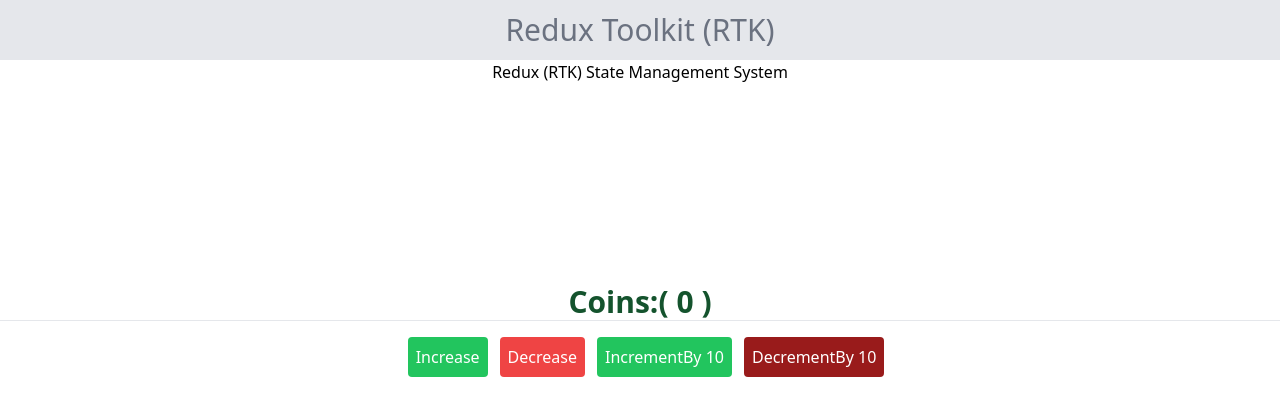
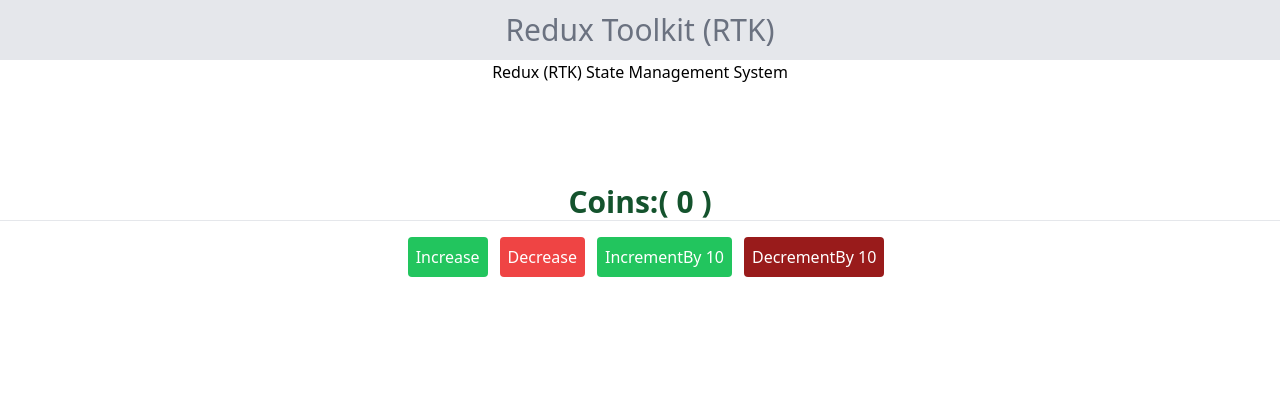
Before and after one commit to yadamoon/Redux_Exe, a React (Vite) app: page / in a window 1280 px wide. Shown: the top 416 px of the page. Built offline with nearby package versions, Linux system fonts and the light colour scheme.

Commit message:
updated add some txt about redux toolkit

```diff
--- a/src/components/Display.jsx
+++ b/src/components/Display.jsx
@@ -4,7 +4,7 @@
 const Display = () => {
   const { coin } = useSelector((state) => state.counter);
   return (
-    <div style={{ paddingTop: "200px" }}>
+    <div style={{ paddingTop: "100px" }}>
       <b>
         <big className="text-3xl text-green-900">Coins:( {coin} )</big>
       </b>
```
